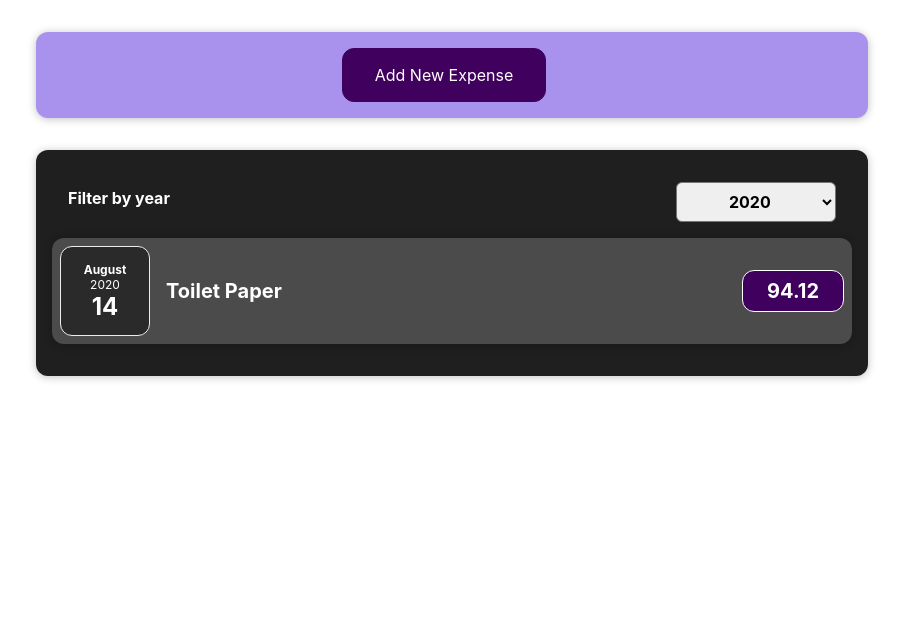
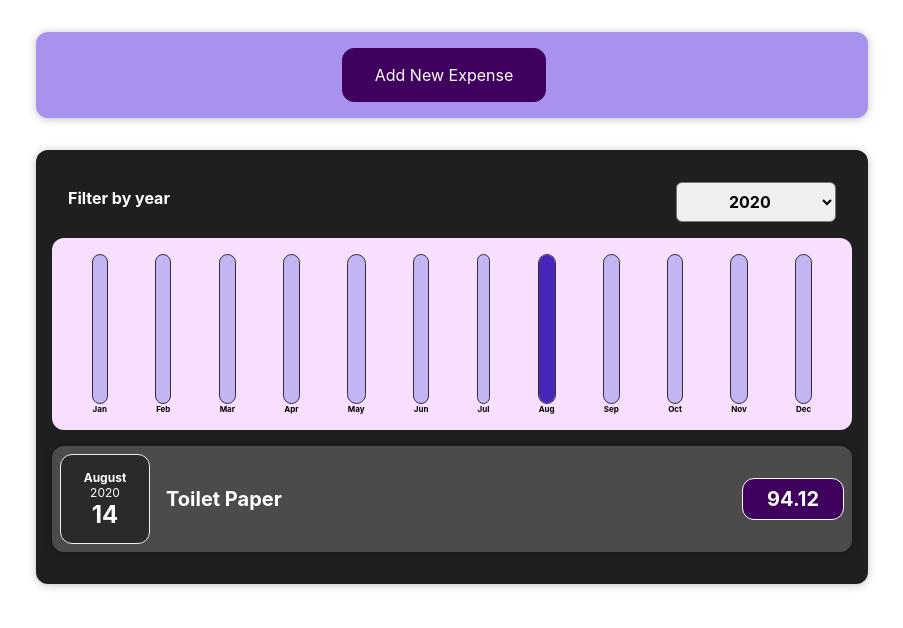
Before and after one commit to jiii-9/react-study, a React (Create React App) app: page / in a window 1280 px wide. Shown: the top 628 px of the page, without its empty margins (188-1091 px from the left). Built offline with nearby package versions, Linux system fonts and the light colour scheme.

Commit message:
change the chart to move according to cost

```diff
--- /dev/null
+++ b/src/components/Chart/Chart.css
@@ -0,0 +1,9 @@
+.chart {
+  padding: 1rem;
+  border-radius: 12px;
+  background-color: #f8dfff;
+  text-align: center;
+  display: flex;
+  justify-content: space-around;
+  height: 10rem;
+}
--- /dev/null
+++ b/src/components/Chart/Chart.js
@@ -0,0 +1,22 @@
+import ChartBar from "./Chartbar";
+import "./Chart.css";
+
+function Chart(props) {
+  const dataPointValues = props.dataPoints.map(dataPoint => dataPoint.value);
+  const totalMaximum = Math.max(...dataPointValues);
+
+  return (
+    <div className="chart">
+      {props.dataPoints.map(dataPoint => (
+        <ChartBar
+          key={dataPoint.label}
+          value={dataPoint.value}
+          maxValue={totalMaximum} // 전체 최댓값
+          label={dataPoint.label}
+        />
+      ))}
+    </div>
+  );
+}
+
+export default Chart;
--- /dev/null
+++ b/src/components/Chart/ChartBar.css
@@ -0,0 +1,30 @@
+.chart-bar {
+  height: 100%;
+  display: flex;
+  flex-direction: column;
+  align-items: center;
+}
+
+.chart-bar__inner {
+  height: 100%;
+  width: 100%;
+  border: 1px solid #313131;
+  border-radius: 12px;
+  background-color: #c3b4f3;
+  overflow: hidden;
+  display: flex;
+  flex-direction: column;
+  justify-content: flex-end;
+}
+
+.chart-bar__fill {
+  background-color: #4826b9;
+  width: 100%;
+  transition: all 0.3s ease-out;
+}
+
+.chart-bar__label {
+  font-weight: bold;
+  font-size: 0.5rem;
+  text-align: center;
+}
--- /dev/null
+++ b/src/components/Chart/Chartbar.js
@@ -0,0 +1,23 @@
+import "./ChartBar.css";
+
+function ChartBar(props) {
+  let barFillHeight = "0%";
+
+  if (props.maxValue > 0) {
+    barFillHeight = Math.round((props.value / props.maxValue) * 100) + "%"; // bar가 얼만큼 채워져야 하는 지 1~100사이의 값을 퍼센트로 나타내준다.
+  }
+
+  return (
+    <div className="chart-bar">
+      <div className="chart-bar__inner">
+        <div
+          className="chart-bar__fill"
+          style={{ height: barFillHeight }}
+        ></div>
+      </div>
+      <div className="chart-bar__label">{props.label}</div>
+    </div>
+  );
+}
+
+export default ChartBar;
--- a/src/components/Expenses/Expenses.css
+++ b/src/components/Expenses/Expenses.css
@@ -1,3 +1,7 @@
+li {
+  list-style: none;
+}
+
 .expenses {
   padding: 1rem;
   background-color: rgb(31, 31, 31);
--- a/src/components/Expenses/Expenses.js
+++ b/src/components/Expenses/Expenses.js
@@ -1,8 +1,9 @@
-import ExpenseItem from "./ExpenseItem";
+import { useState } from "react";
 import Card from "../UI/Card";
+import ExpensesFilter from "./ExpensesFilter";
+import ExpensesList from "./ExpensesList";
+import ExpensesChart from "./ExpensesChart";
 import "./Expenses.css";
-import ExpensesFilter from "./ExpensesFilter";
-import { useState } from "react";
 
 function Expenses(props) {
   const [filteredYear, setFilteredYear] = useState("2020");
@@ -15,28 +16,17 @@
     return expense.date.getFullYear().toString() === filteredYear;
   });
 
-  let expensesContent = <p>No expenses found.</p>;
-  if (filteredExpenses.length > 0) {
-    expensesContent = filteredExpenses.map(expense => (
-      <ExpenseItem
-        key={expense.id}
-        title={expense.title}
-        amount={expense.amount}
-        date={expense.date}
-      />
-    ));
-  }
-
   return (
-    <div>
+    <li>
       <Card className="expenses">
         <ExpensesFilter
           selected={filteredYear}
           onChangeFilter={filterChangeHandler}
         />
-        {expensesContent}
+        <ExpensesChart expenses={filteredExpenses} />
+        <ExpensesList items={filteredExpenses} />
       </Card>
-    </div>
+    </li>
   );
 }
 
--- /dev/null
+++ b/src/components/Expenses/ExpensesChart.js
@@ -0,0 +1,27 @@
+import Chart from "../Chart/Chart";
+
+function ExpensesChart(props) {
+  const chartDataPoints = [
+    { label: "Jan", value: 0 },
+    { label: "Feb", value: 0 },
+    { label: "Mar", value: 0 },
+    { label: "Apr", value: 0 },
+    { label: "May", value: 0 },
+    { label: "Jun", value: 0 },
+    { label: "Jul", value: 0 },
+    { label: "Aug", value: 0 },
+    { label: "Sep", value: 0 },
+    { label: "Oct", value: 0 },
+    { label: "Nov", value: 0 },
+    { label: "Dec", value: 0 },
+  ];
+
+  for (const expense of props.expenses) {
+    const expenseMonth = expense.date.getMonth(); // 비용을 사용한 해당 월을 반환해준다.
+    chartDataPoints[expenseMonth].value += expense.amount;
+  }
+
+  return <Chart dataPoints={chartDataPoints} />;
+}
+
+export default ExpensesChart;
--- /dev/null
+++ b/src/components/Expenses/ExpensesList.css
@@ -0,0 +1,9 @@
+.expenses-list {
+  list-style: none;
+  padding: 0;
+}
+
+.expenses-list__fallback {
+  color: white;
+  text-align: center;
+}
--- /dev/null
+++ b/src/components/Expenses/ExpensesList.js
@@ -0,0 +1,24 @@
+import ExpenseItem from "./ExpenseItem";
+
+import "./ExpensesList.css";
+
+function ExpensesList({ items }) {
+  if (items.length === 0) {
+    return <h2 className="expenses-list__fallback">Found no expenses.</h2>;
+  }
+
+  return (
+    <ul className="expenses-list">
+      {items.map(expense => (
+        <ExpenseItem
+          key={expense.id}
+          title={expense.title}
+          amount={expense.amount}
+          date={expense.date}
+        />
+      ))}
+    </ul>
+  );
+}
+
+export default ExpensesList;
```
